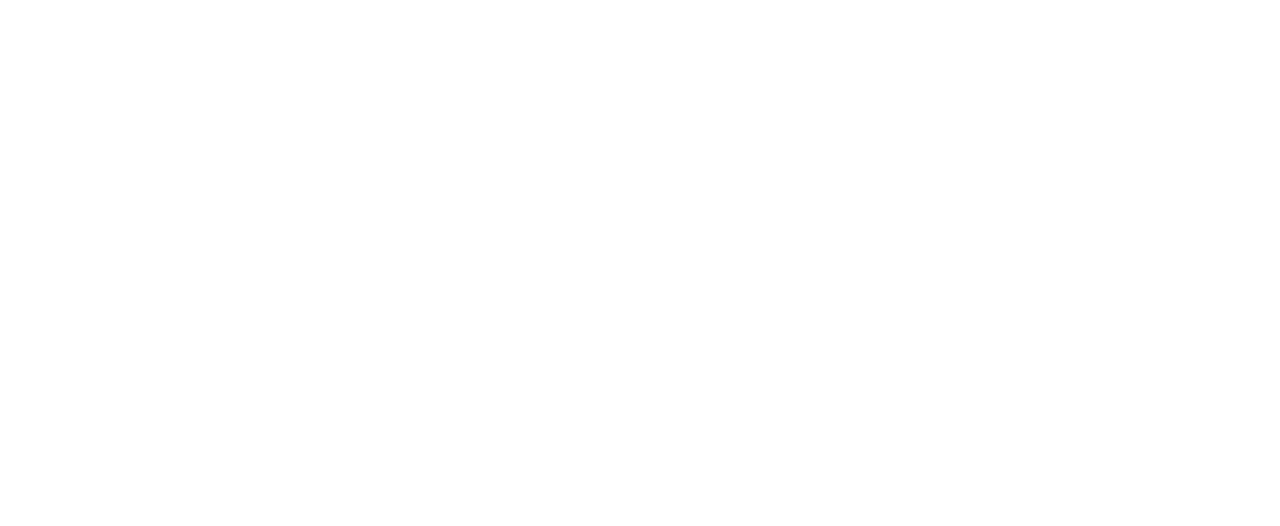
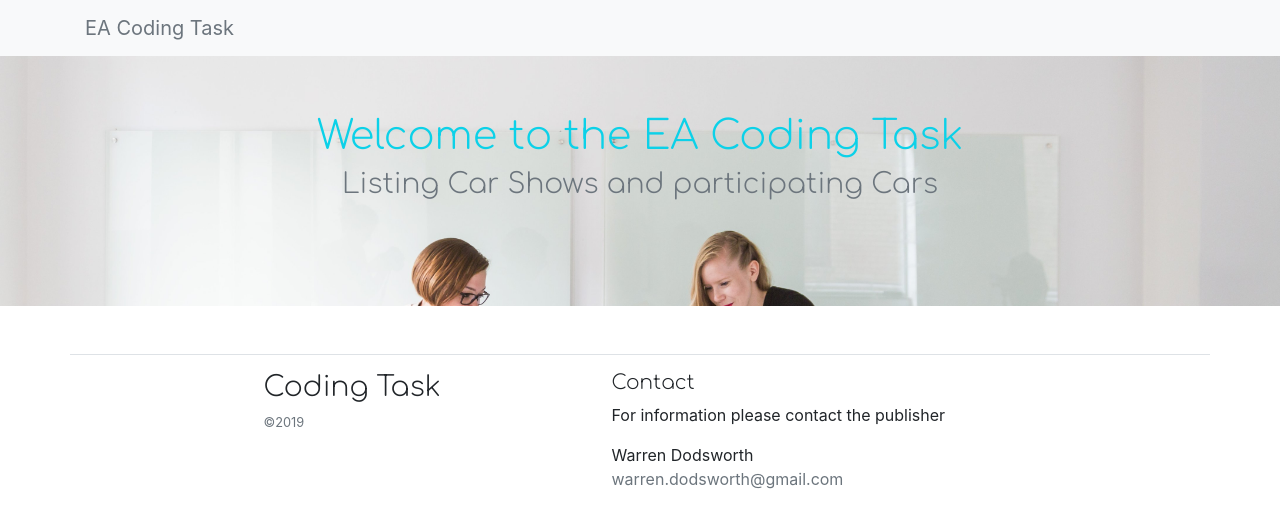
Before and after one commit to warrendodsworth/EACodingTask, an Angular app: page / in a window 1280 px wide. Shown: the top 526 px of the page. Built offline with nearby package versions, Linux system fonts and the light colour scheme.

Commit message:
ADD home page & styles

```diff
--- a/angular.json
+++ b/angular.json
@@ -10,14 +10,15 @@
       "prefix": "app",
       "schematics": {
         "@schematics/angular:component": {
-          "style": "sass"
+          "style": "sass",
+          "styleext": "scss"
         }
       },
       "architect": {
         "build": {
           "builder": "@angular-devkit/build-angular:browser",
           "options": {
-            "outputPath": "dist/web-eacodingtask1",
+            "outputPath": "wwww/web-eacodingtask1",
             "index": "src/index.html",
             "main": "src/main.ts",
             "polyfills": "src/polyfills.ts",
--- a/src/app/app-routing.module.ts
+++ b/src/app/app-routing.module.ts
@@ -1,7 +1,13 @@
 import { NgModule } from '@angular/core';
 import { RouterModule, Routes } from '@angular/router';
 
-const routes: Routes = [];
+import { HomeComponent } from './home/home.component';
+
+const routes: Routes = [
+  { path: '', component: HomeComponent },
+
+  { path: '**', redirectTo: '/' },
+];
 
 @NgModule({
   imports: [RouterModule.forRoot(routes)],
--- a/src/app/app.component.html
+++ b/src/app/app.component.html
@@ -1 +1,35 @@
-<router-outlet></router-outlet>
+<nav class="navbar navbar-expand-md sticky-top navbar-light bg-light justify-content-between">
+
+  <div class="container">
+    <a routerLink="/" class="navbar-brand text-muted">EA Coding Task</a>
+  </div>
+
+</nav>
+
+
+<div>
+
+  <router-outlet></router-outlet>
+
+</div>
+
+
+<footer class="my-5 border-top container">
+
+  <div class="row justify-content-center px-5 py-3">
+    <div class="col-lg-4">
+      <h3>Coding Task</h3>
+      <small class="d-block mb-3 text-muted">©2019</small>
+    </div>
+
+    <div class="col-lg-5">
+      <h5>Contact</h5>
+      <p>For information please contact the publisher</p>
+      <ul class="list-unstyled text-small">
+        <li>Warren Dodsworth</li>
+        <li><a class="text-muted" href="mailto:warren.dodsworth@gmail.com">warren.dodsworth@gmail.com</a></li>
+      </ul>
+    </div>
+  </div>
+
+</footer>
--- a/src/app/app.module.ts
+++ b/src/app/app.module.ts
@@ -3,10 +3,12 @@
 
 import { AppRoutingModule } from './app-routing.module';
 import { AppComponent } from './app.component';
+import { HomeComponent } from './home/home.component';
 
 @NgModule({
   declarations: [
-    AppComponent
+    AppComponent,
+    HomeComponent
   ],
   imports: [
     BrowserModule,
--- /dev/null
+++ b/src/app/home/home.component.html
@@ -0,0 +1,12 @@
+<div class="row align-items-center justify-content-center landing-img text-center position-relative overflow-hidden">
+
+  <div class="col-md-8 p-md-5 p-lg-5">
+    <h1 class="text-info">Welcome to the EA Coding Task</h1>
+    <h3 class="text-secondary mb-5">Listing Car Shows and participating Cars</h3>
+  </div>
+
+</div>
+
+<div class="container">
+
+</div>
--- /dev/null
+++ b/src/app/home/home.component.scss
@@ -0,0 +1,11 @@
+.landing-img{
+  background-image: url('/assets/office.jpg');
+
+   /* Full height */
+  height: 250px;
+
+  /* Center and scale the image nicely */
+  background-position: center;
+  background-repeat: no-repeat;
+  background-size: cover;
+}
--- /dev/null
+++ b/src/app/home/home.component.ts
@@ -0,0 +1,15 @@
+import { Component, OnInit } from '@angular/core';
+
+@Component({
+  selector: 'app-home',
+  templateUrl: './home.component.html',
+  styleUrls: ['./home.component.scss']
+})
+export class HomeComponent implements OnInit {
+
+  constructor() { }
+
+  ngOnInit() {
+  }
+
+}
--- a/src/styles.scss
+++ b/src/styles.scss
@@ -2,6 +2,7 @@
 @import url("//fonts.googleapis.com/css?family=Comfortaa:300,500,700");
 @import url("https://use.fontawesome.com/releases/v5.2.0/css/all.css");
 
+@import './theme/variables.scss';
 @import '../node_modules/bootstrap/scss/bootstrap';
 
 h1, h2, h3, h4, h5 {
--- /dev/null
+++ b/src/theme/variables.scss
@@ -0,0 +1,4 @@
+//bootstrap customization
+$theme-colors: (
+  "info": #0cd1e8,
+);
```
Also changed, not shown: 1 other file (tests, documents, lock files or other folders).
